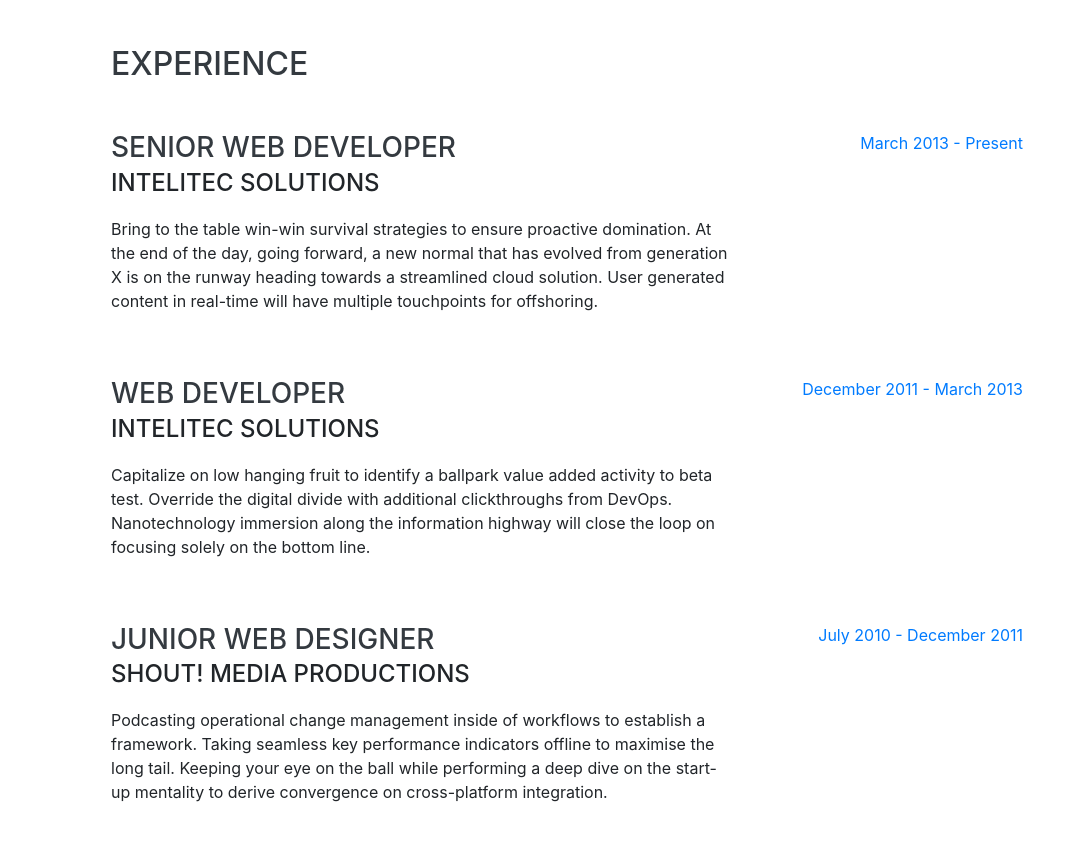
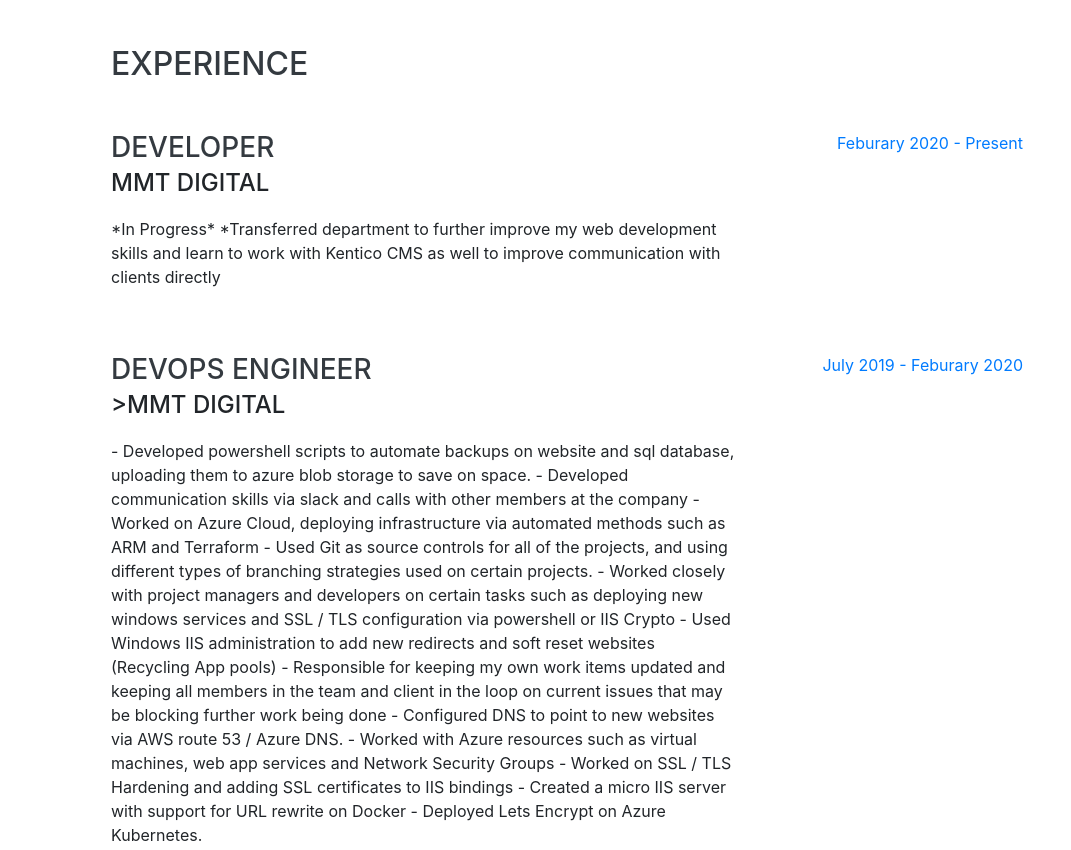
Before and after one commit to KieranMcSkeane/MainWebsite, a website with bundled scripts: page index.html in a window 1280 px wide. Shown: the part 804-1654 px from the top of the page, without its empty margins (209-1280 px from the left). Built offline with nearby package versions, Linux system fonts and the light colour scheme; a web font is replaced by a local one.

Commit message:
Changing default template to my own

```diff
--- a/index.html
+++ b/index.html
@@ -71,7 +71,7 @@
         <div class="subheading mb-5">Toddington, United Kingdom, LU5 6FD ·
           <a href="mailto:kieran@kieranmcskeane.com">kieran@kieranmcskeane.com</a>
         </div>
-        <p class="lead mb-5">Website in Progress: Not Complete</p>
+        <p class="lead mb-5">Currently studying Computer Security and Networking at De Montfort University in Leicester in my 2nd year after achieving a 1st in my 1st year. Computers, mobile devices, and the underlying technology (hardware & software) sparked my interest and fascination since I had my first laptop from an early age. I have expanded my technical knowledge academically through achieving a Double Distinction (*) for Computer Studies at Bedford College. </p>
         <div class="social-icons">
           <a href="#">
             <i class="fab fa-linkedin-in"></i>
@@ -97,28 +97,38 @@
 
         <div class="resume-item d-flex flex-column flex-md-row justify-content-between mb-5">
           <div class="resume-content">
-            <h3 class="mb-0">Senior Web Developer</h3>
-            <div class="subheading mb-3">Intelitec Solutions</div>
-            <p>Bring to the table win-win survival strategies to ensure proactive domination. At the end of the day,
-              going forward, a new normal that has evolved from generation X is on the runway heading towards a
-              streamlined cloud solution. User generated content in real-time will have multiple touchpoints for
-              offshoring.</p>
+            <h3 class="mb-0">Developer</h3>
+            <div class="subheading mb-3">MMT Digital</div>
+            <p>*In Progress*
+              *Transferred department to further improve my web development skills and learn to work with Kentico CMS as well to improve communication with clients directly
+            </p>
           </div>
           <div class="resume-date text-md-right">
-            <span class="text-primary">March 2013 - Present</span>
+            <span class="text-primary">Feburary 2020 - Present</span>
           </div>
         </div>
 
         <div class="resume-item d-flex flex-column flex-md-row justify-content-between mb-5">
           <div class="resume-content">
-            <h3 class="mb-0">Web Developer</h3>
-            <div class="subheading mb-3">Intelitec Solutions</div>
-            <p>Capitalize on low hanging fruit to identify a ballpark value added activity to beta test. Override the
-              digital divide with additional clickthroughs from DevOps. Nanotechnology immersion along the information
-              highway will close the loop on focusing solely on the bottom line.</p>
+            <h3 class="mb-0">DevOps Engineer</h3>
+            <div class="subheading mb-3">>MMT Digital</div>
+            <p>
+              - Developed powershell scripts to automate backups on website and sql database, uploading them to azure blob storage to save on space.
+              - Developed communication skills via slack and calls with other members at the company
+              - Worked on Azure Cloud, deploying infrastructure via automated methods such as ARM and Terraform
+              - Used Git as source controls for all of the projects, and using different types of branching strategies used on certain projects.
+              - Worked closely with project managers and developers on certain tasks such as deploying new windows services and SSL / TLS configuration via powershell or IIS Crypto
+              - Used Windows IIS administration to add new redirects and soft reset websites (Recycling App pools)
+              - Responsible for keeping my own work items updated and keeping all members in the team and client in the loop on current issues that may be blocking further work being done
+              - Configured DNS to point to new websites via AWS route 53 / Azure DNS.
+              - Worked with Azure resources such as virtual machines, web app services and Network Security Groups
+              - Worked on SSL / TLS Hardening and adding SSL certificates to IIS bindings
+              - Created a micro IIS server with support for URL rewrite on Docker
+              - Deployed Lets Encrypt on Azure Kubernetes.
+            </p>
           </div>
           <div class="resume-date text-md-right">
-            <span class="text-primary">December 2011 - March 2013</span>
+            <span class="text-primary">July 2019 - Feburary 2020</span>
           </div>
         </div>
 
```
